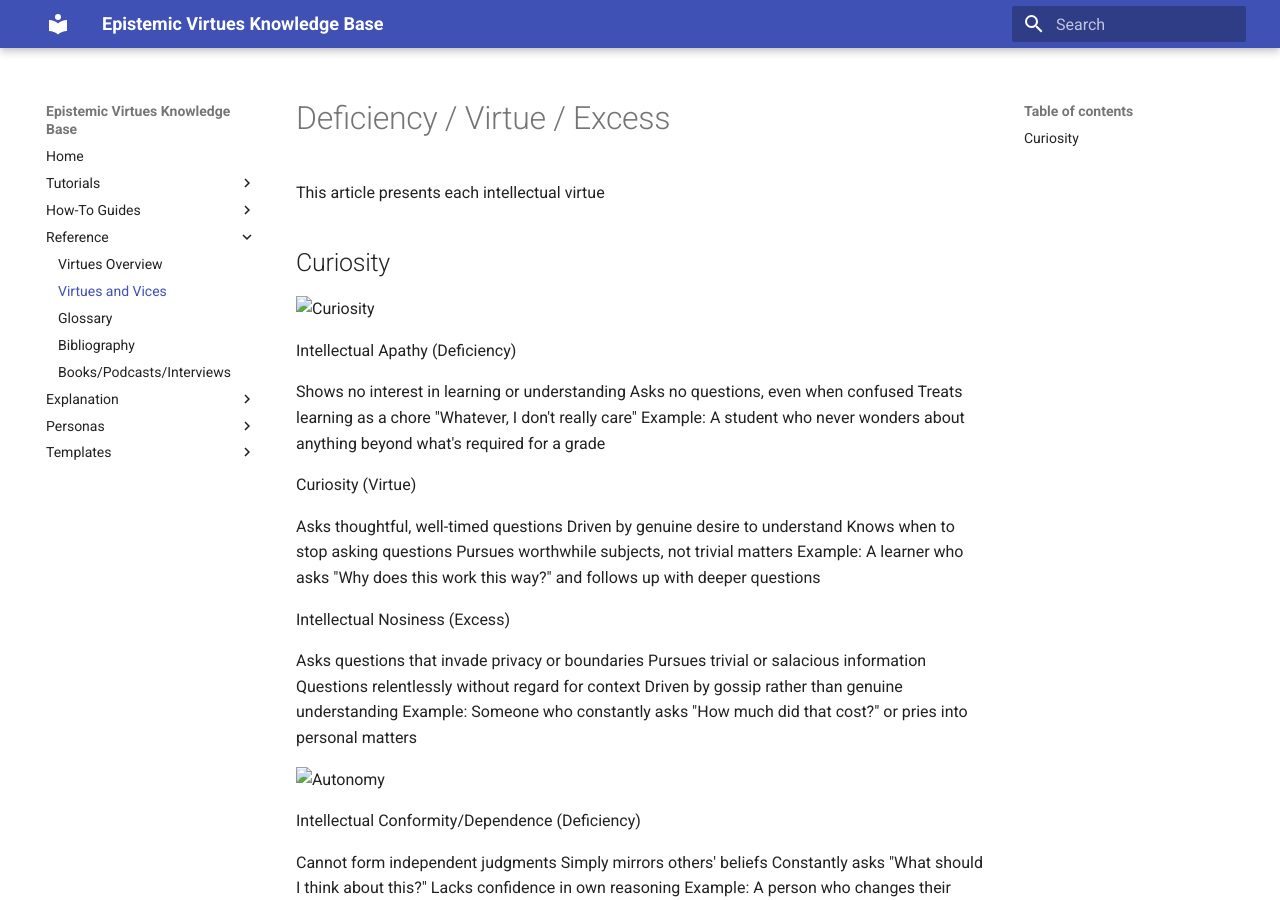
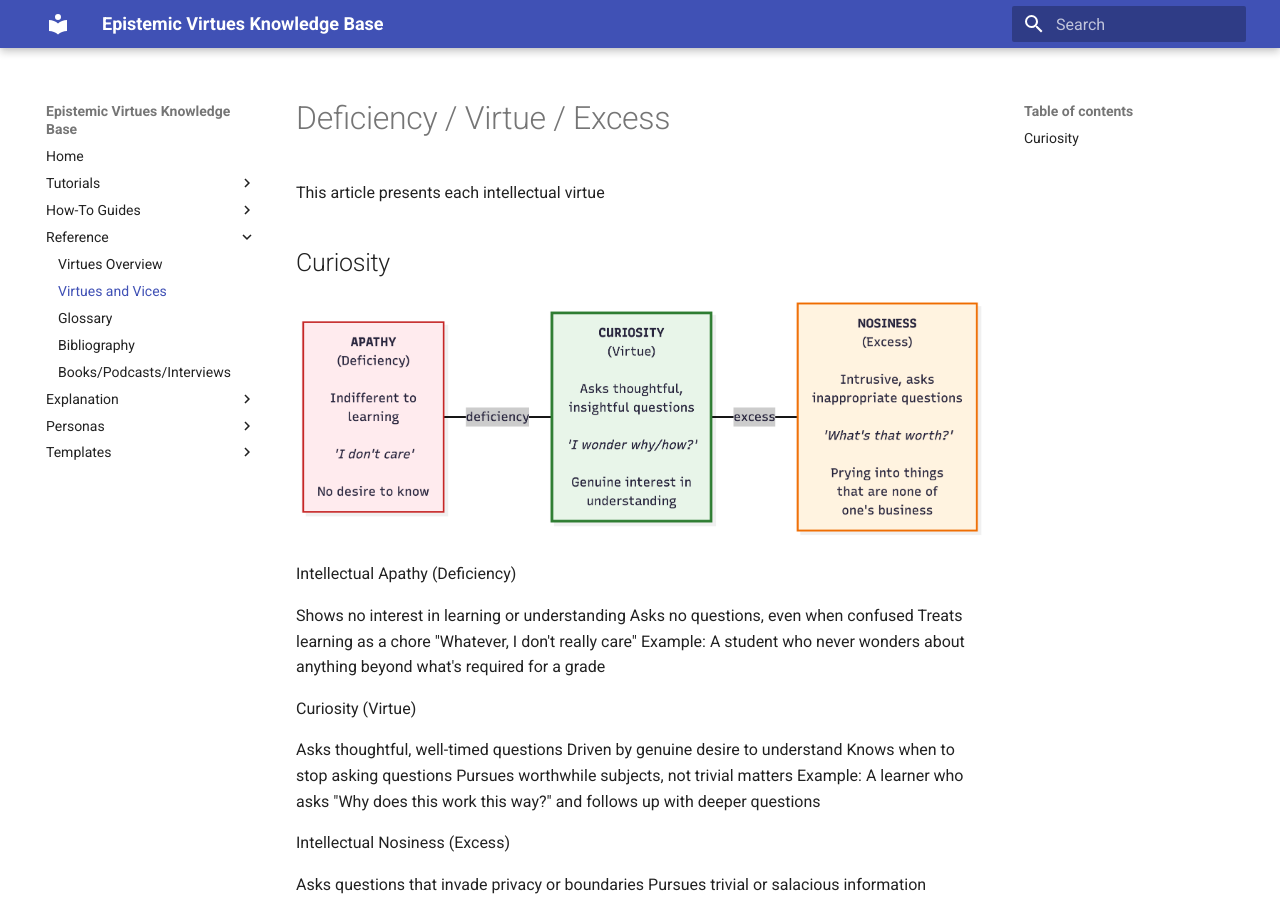
Before and after one commit to noanma/Epistemic-Virtues-KB, an MkDocs documentation site: the page built from docs/reference/virtues-vices.md, in a window 1280 px wide and 900 px high. Built offline with MkDocs 1.6.1 and Material for MkDocs 9.7.7, drawn with Linux system fonts in a browser that asks for light colours.

Commit message:
Corrected image link

```diff
--- a/docs/reference/virtues-vices.md
+++ b/docs/reference/virtues-vices.md
@@ -4,7 +4,7 @@
 
 ## Curiosity
 
-![Curiosity](images/curiosity_vices.png)
+![Curiosity](../images/curiosity_vices.png)
 
 Intellectual Apathy (Deficiency)
 
@@ -30,7 +30,7 @@
 Driven by gossip rather than genuine understanding
 Example: Someone who constantly asks "How much did that cost?" or pries into personal matters
 
-![Autonomy](images/autonomy_vices.png)
+![Autonomy](../images/autonomy_vices.png)
 
 Intellectual Conformity/Dependence (Deficiency)
 
@@ -56,7 +56,7 @@
 Dismisses legitimate authority or expertise
 Example: Someone who rejects expert scientific consensus because "I've done my own research"
 
-![Humility](images/humility_vices.png)
+![Humility](../images/humility_vices.png)
 
 Intellectual Arrogance (Deficiency)
 
```
